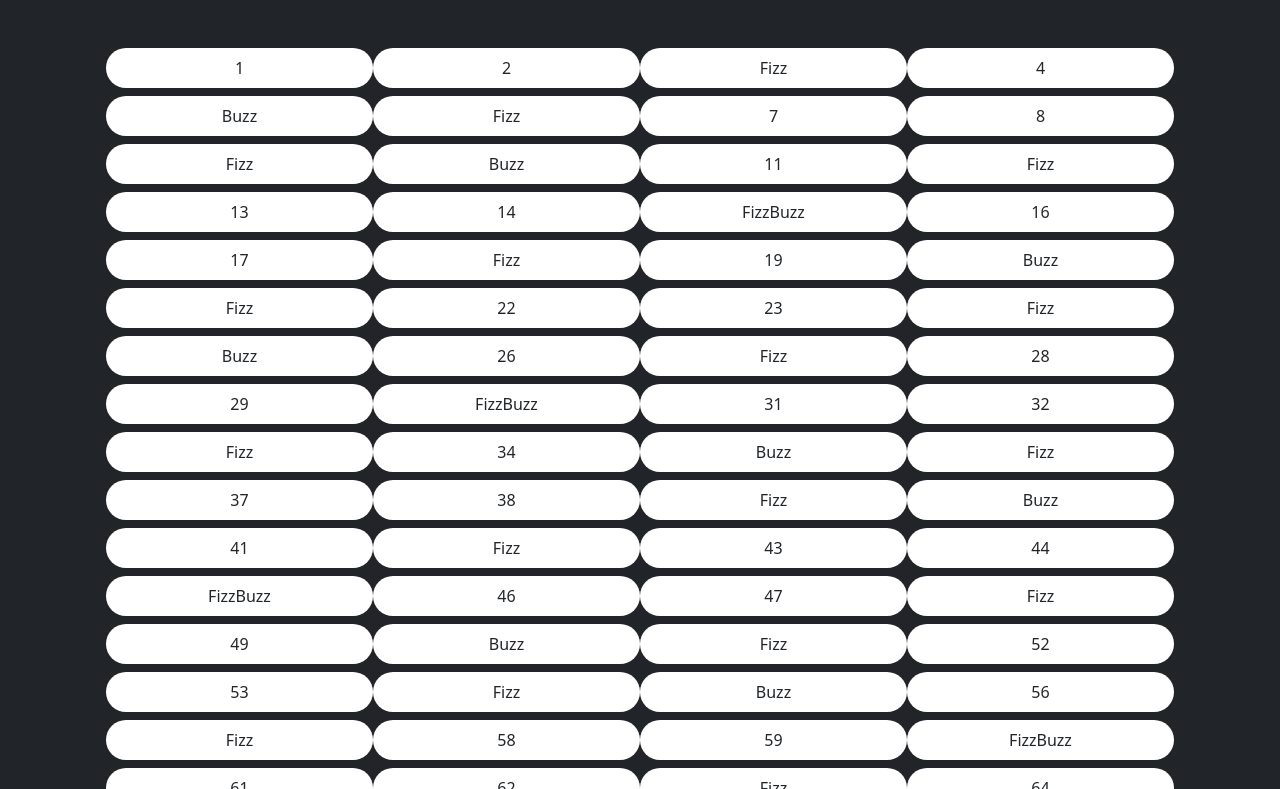
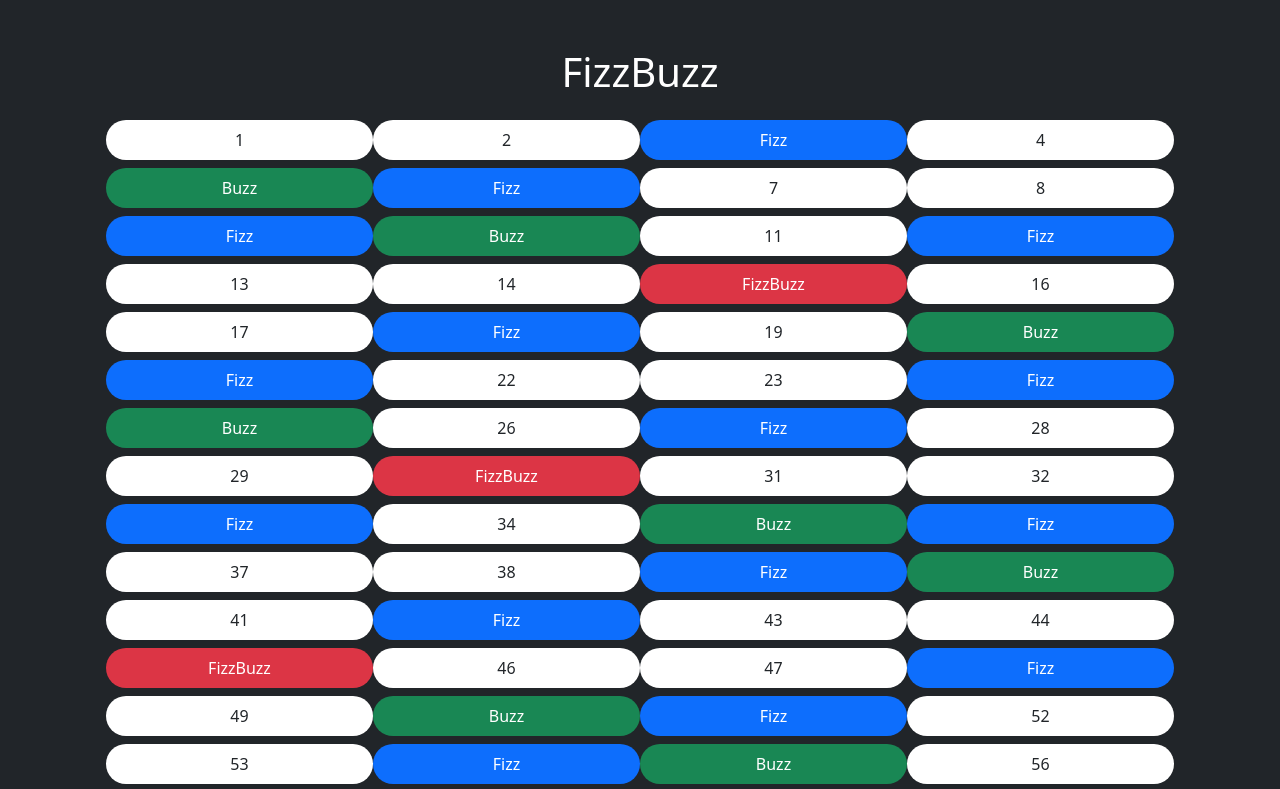
Before and after one commit to ErJump/js-fizzbuzz, a plain HTML site: page index.html in a window 1280 px wide. Shown: the top 789 px of the page. Drawn offline with nearby package versions, Linux system fonts and the light colour scheme.

Commit message:
Milestone II - Complete

```diff
--- a/index.html
+++ b/index.html
@@ -11,9 +11,8 @@
 <body>
     <main class="bg-dark">
         <div class="container p-5">
-            <div class="row" id="row-container">
-
-            </div>
+            <h1 class="text-center text-white mb-4">FizzBuzz</h1>
+            <div class="row" id="row-container"></div>
         </div>
     </main>
 <script src="js/main.js"></script>
--- a/js/main.js
+++ b/js/main.js
@@ -5,20 +5,27 @@ let rowContainer = document.getElementById('row-container');
 for (let i = 1 ; i <= 100; i++){
     //creo un div e assegno le classi
     let newDiv = document.createElement('div');
-    newDiv.classList.add('col-3' , 'bg-white' , 'text-center', 'p-2' , 'rounded-5', 'mb-2');
+    newDiv.classList.add('col-3' , 'text-center', 'p-2' , 'rounded-5', 'mb-2');
     //dico di aggiungere newDiv
     rowContainer.append(newDiv);
     //metto la condizione che se un numero è divisibile per 15 (primo numero divisibile sia per 3 che per 5) allora il div si riempie con "FizzBuzz"
     if (i % 15 == 0){
         newDiv.innerHTML = "FizzBuzz";
+        //faccio cambiare il colore aggiungendo classi
+        newDiv.classList.add('bg-danger' , 'text-white');
     //se il numero è divisibile per 3 allora  il div si riempie con "Fizz"
     } else if (i % 3 == 0) {
         newDiv.innerHTML = "Fizz";
+        //faccio cambiare il colore aggiungendo classi
+        newDiv.classList.add('bg-primary' , 'text-white');
     //se il numero è divisibile per 5 allora il div si riempie con "Buzz"
     } else if (i % 5 == 0) {
         newDiv.innerHTML = "Buzz";
+        //faccio cambiare il colore aggiungendo classi
+        newDiv.classList.add('bg-success' , 'text-white');
     //altrimenti il div si riempie con il numero
     } else {
         newDiv.innerHTML = i;
+        newDiv.classList.add('bg-white');
     }
-}
+};
```
